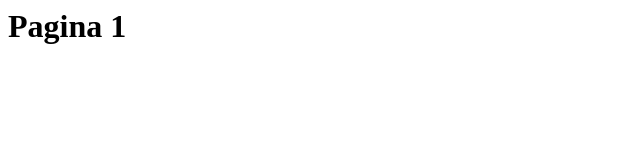
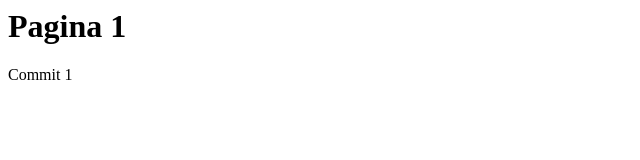
Before and after one commit to ac1234567br/curso-git, a plain HTML site: page pag1.html in a window 1280 px wide. Shown: the full height of the page, 0-640 px from the left. Drawn offline with Linux system fonts and the light colour scheme.

Commit message:
rebase 1

```diff
--- a/pag1.html
+++ b/pag1.html
@@ -2,5 +2,6 @@
 <head></head>
 <body>
 <h1>Pagina 1</h1>
+Commit 1
 </body>
 </html>
```
